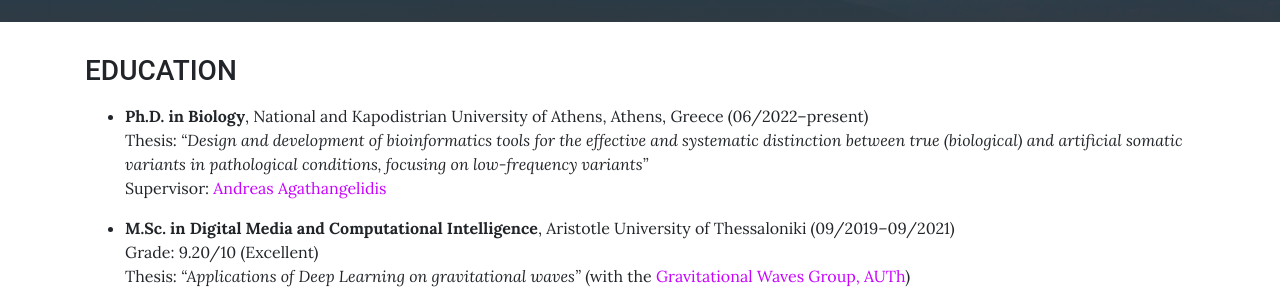
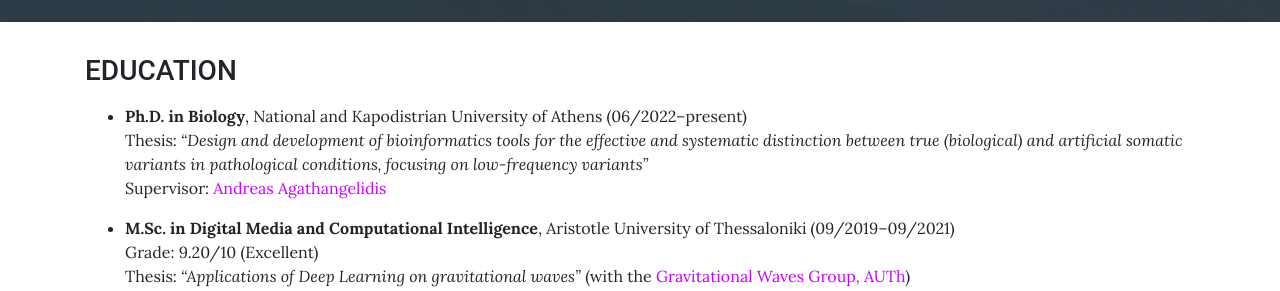
Before and after one commit to sfragkoul/sfragkoul.github.io, a Jekyll site: the page built from pages/CV.md, in a window 1280 px wide and 900 px high. Shown: the part 246-537 px from the top of the window. Built offline with Jekyll 4.4.1, drawn with Linux system fonts in a browser that asks for light colours.

Commit message:
Update CV.md

```diff
--- a/pages/CV.md
+++ b/pages/CV.md
@@ -8,7 +8,7 @@
 ### EDUCATION
 <p style="margin-bottom:15px"></p>
 
-- **Ph.D. in Biology**, National and Kapodistrian University of Athens, Athens, Greece (06/2022–present)
+- **Ph.D. in Biology**, National and Kapodistrian University of Athens (06/2022–present)
   Thesis: *“Design and development of bioinformatics tools for the effective and systematic distinction between true (biological) and artificial somatic variants in pathological conditions, focusing on low-frequency variants”*
   Supervisor: [Andreas Agathangelidis](https://scholar.google.com/citations?user=IhoRB4AAAAAJ&hl=en)
 
```
